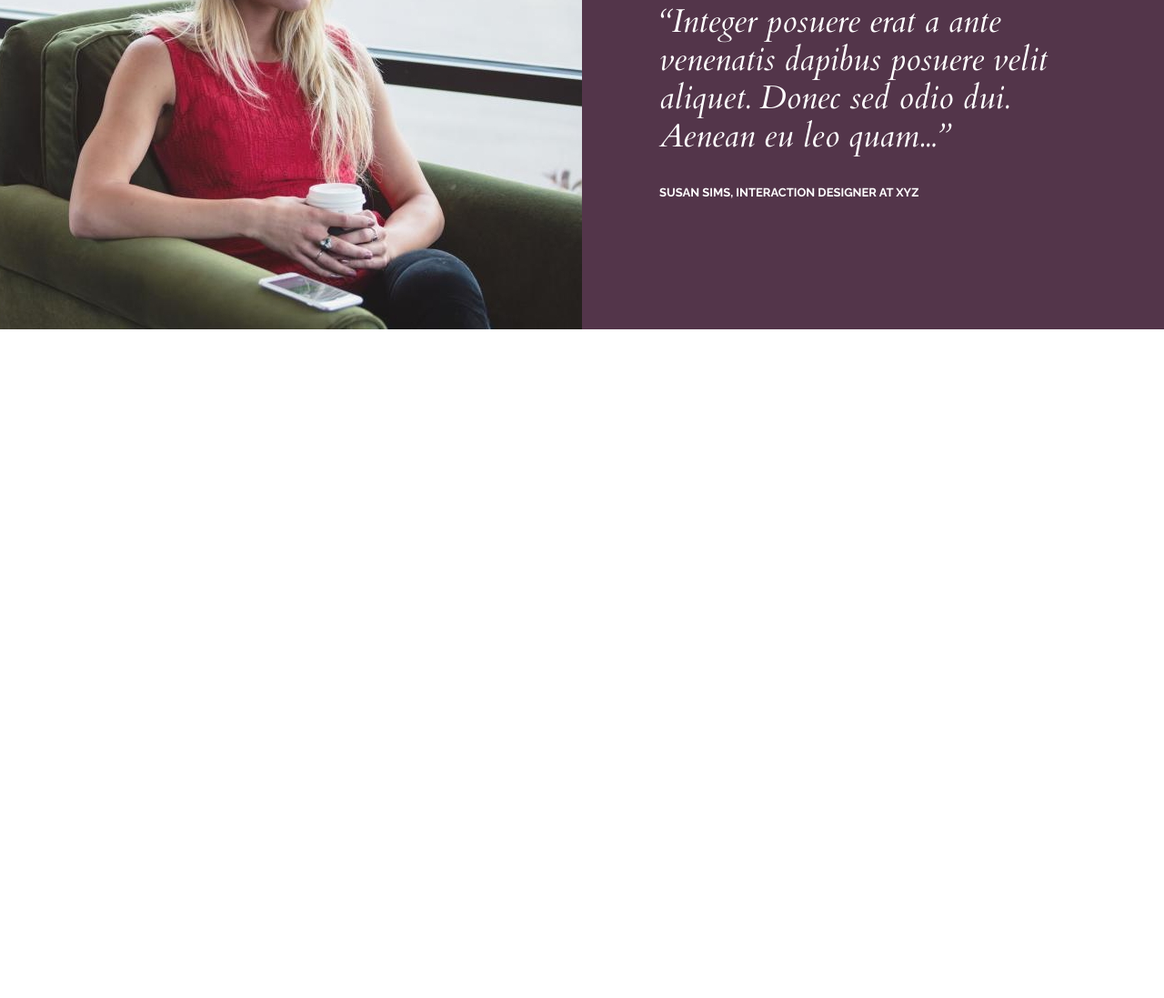
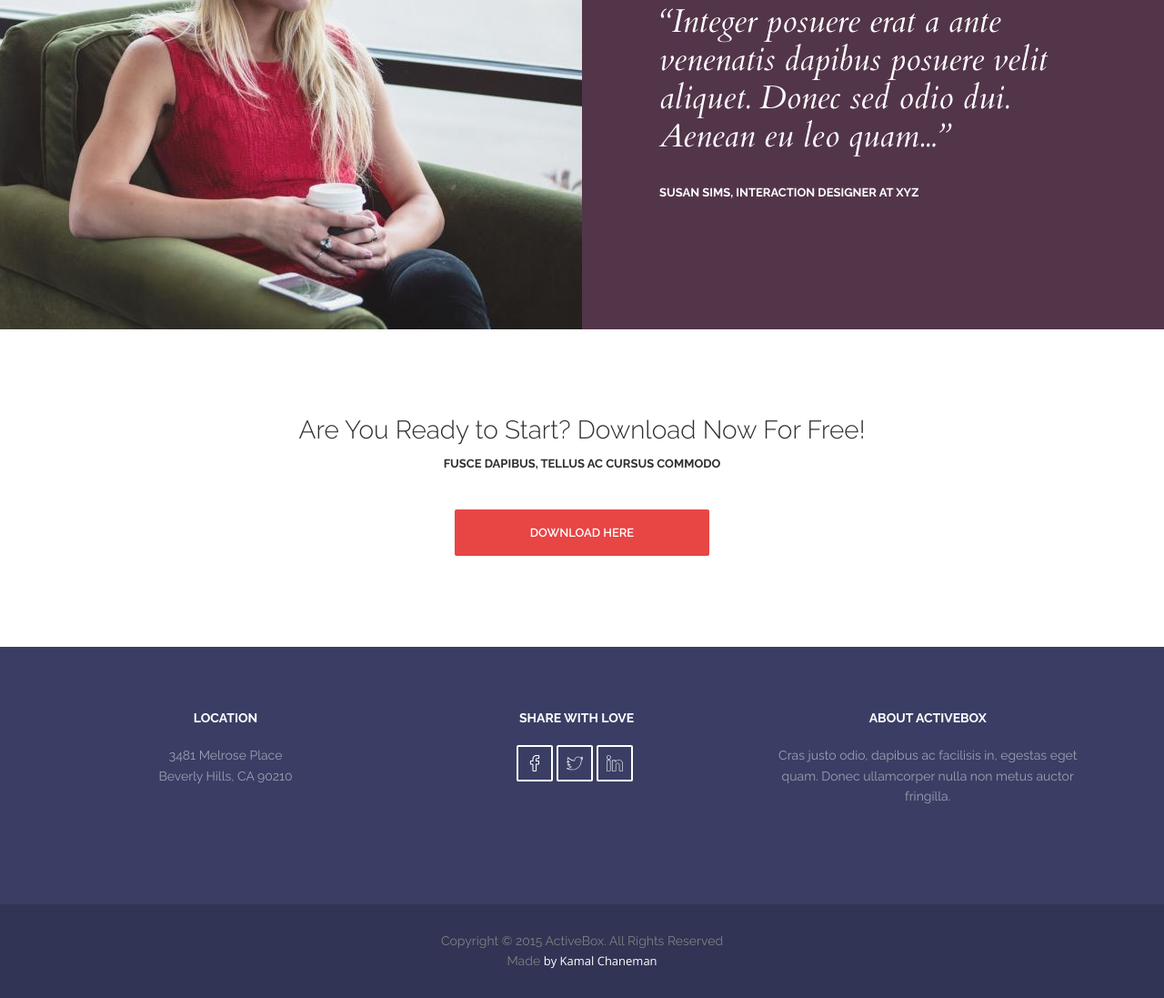
Before and after one commit to weBhuBua/weBhuBua.github.io, a plain HTML site: page Activbox/index.html in a window 1280 px wide. Shown: the part 3105-4202 px from the top of the page at 91% size. Before the commit the page ends 3467 px from the top, so only its background shows below. Drawn offline with nearby package versions, Linux system fonts and the light colour scheme.

Commit message:
add two blocks

```diff
--- a/Activbox/css/style.css
+++ b/Activbox/css/style.css
@@ -142,6 +142,10 @@ body {
 
 .btn--mod:hover {
 	background: #dd3434;
+}
+
+.btn--long {
+	padding: 18px 83px;
 }
 
 
@@ -338,6 +342,10 @@ body {
 	display: flex;
 }
 
+.social--footer {
+	justify-content: center;
+}
+
 .social-link {
 	width: 40px;
 	height: 40px;
@@ -353,9 +361,23 @@ body {
 	transition: background .2s linear;
 }
 
+.social--footer .social-link {
+	background: transparent;
+	border: 2px solid #ffffff;
+	border-radius: 2px;
+}
+
+.social--footer .social-link:hover {
+	background-color: rgba(255, 255, 255, .8);
+}
+
 .social__icon {
 	width: 18px;
 	fill: #c6cacc;
+}
+
+.social--footer .social__icon {
+	fill: #fff;
 }
 
 .social-link:hover {
@@ -420,5 +442,108 @@ body {
 	font-weight: 700;
 	line-height: 21px;
 	text-transform: uppercase;
+}
 
+
+/*-- Download =========
+=====================*/
+.download {
+	padding: 100px 0;
+
+	text-align: center;
 }
+
+.download-title {
+	color: #2d3033;
+	font-family: Raleway;
+	font-size: 28px;
+	font-weight: 300;
+	line-height: 21px;
+
+	margin-bottom: 16px;
+}
+
+.download__text {
+	color: #2d3033;
+	font-family: Raleway;
+	font-size: 13px;
+	font-weight: 700;
+	line-height: 21px;
+	text-transform: uppercase;
+
+	margin-bottom: 40px;
+}
+
+
+/*-- Footer=========
+=====================*/
+.footer {
+	padding: 70px 0px 0px;
+
+	background-color: #3a3e64;
+}
+
+.footer-inner {
+	display: flex;
+	flex-wrap: wrap;
+	padding-bottom: 107px;
+}
+
+.footer__item {
+	width: 33%;
+
+	text-align: center;
+
+	padding: 0 15px;
+}
+
+.footer__title {
+	color: #ffffff;
+	font-family: Raleway;
+	font-size: 14px;
+	font-weight: 700;
+	text-transform: uppercase;
+
+	margin-bottom: 22px;
+}
+
+.footer__address {
+	opacity: 0.5;
+	color: #ffffff;
+	font-style: normal;
+	font-family: Raleway;
+	font-size: 14px;
+	font-weight: 400;
+	line-height: 22.5px;
+}
+
+.footer__text {
+	opacity: 0.5;
+	color: #ffffff;
+	font-family: Raleway;
+	font-size: 14px;
+	font-weight: 400;
+	line-height: 22.5px;
+}
+
+.footer__copyright {
+	background-color: #313454;
+
+	padding: 29px 0;
+
+	text-align: center;
+}
+
+.copyright-text {
+	color: #808080;
+	font-family: Raleway;
+	font-size: 14px;
+	font-weight: 400;
+	line-height: 22.5px;
+}
+
+.copyright-text span {
+	color: #ffffff;
+	font-family: "Open Sans";
+	font-size: 13px;
+}
--- a/Activbox/index.html
+++ b/Activbox/index.html
@@ -430,5 +430,78 @@
 	</div>
 	<!-- /.reviews -->
 
+
+	<div class="download">
+		<div class="container">
+			<h3 class="download-title">Are You Ready to Start? Download Now For Free!</h3>
+			<div class="download__text">Fusce dapibus, tellus ac cursus commodo</div>
+			<a class="btn btn--mod btn--long" href="#">Download Here</a>
+		</div>
+		<!-- /.container -->
+	</div>
+	<!-- /.download -->
+
+
+	<footer class="footer">
+		<div class="container">
+			<div class="footer-inner">
+				<div class="footer__item">
+					<h4 class="footer__title">Location</h4>
+					<!-- /.footer__title -->
+					<div class="footer__content">
+						<address class="footer__address">
+							<p>3481 Melrose Place</p>
+							<p>Beverly Hills, CA 90210</p>
+						</address>
+					</div>
+					<!-- /.footer__content -->
+				</div>
+				<div class="footer__item">
+					<h4 class="footer__title">Share with Love</h4>
+					<!-- /.footer__title -->
+					<div class="footer__content">
+						<div class="social social--footer">
+							<a href="#" class="social-link">
+							<svg class="social__icon">
+								<use xlink:href="#facebook"></use>
+							</svg>
+						</a>
+						<a href="#" class="social-link">
+							<svg class="social__icon">
+								<use xlink:href="#twitter"></use>
+							</svg>
+						</a>
+						<a href="#" class="social-link">
+							<svg class="social__icon">
+								<use xlink:href="#linkedin"></use>
+							</svg>
+						</a>
+						</div>
+					</div>
+					<!-- /.footer__content -->
+				</div>
+				<div class="footer__item">
+					<h4 class="footer__title">About ActiveBox</h4>
+					<!-- /.footer__title -->
+					<div class="footer__content">
+						<p class="footer__text">Cras justo odio, dapibus ac facilisis in, egestas eget quam. Donec ullamcorper nulla non metus auctor fringilla.</p>
+					</div>
+					<!-- /.footer__content -->
+				</div>
+			</div>
+			<!--/. footer-inner -->
+
+		</div>
+		<!--/. container -->
+		<div class="footer__copyright">
+				<div class="copyright-text">
+					<div>Copyright © 2015 ActiveBox. All Rights Reserved</div>
+					<div>Made <span>by Kamal Chaneman</span></div>
+				</div>
+			</div>
+			<!-- /.footer__copyright -->
+	</footer>
+	<!--/. footer -->
+
 </body>
 </html>
```
